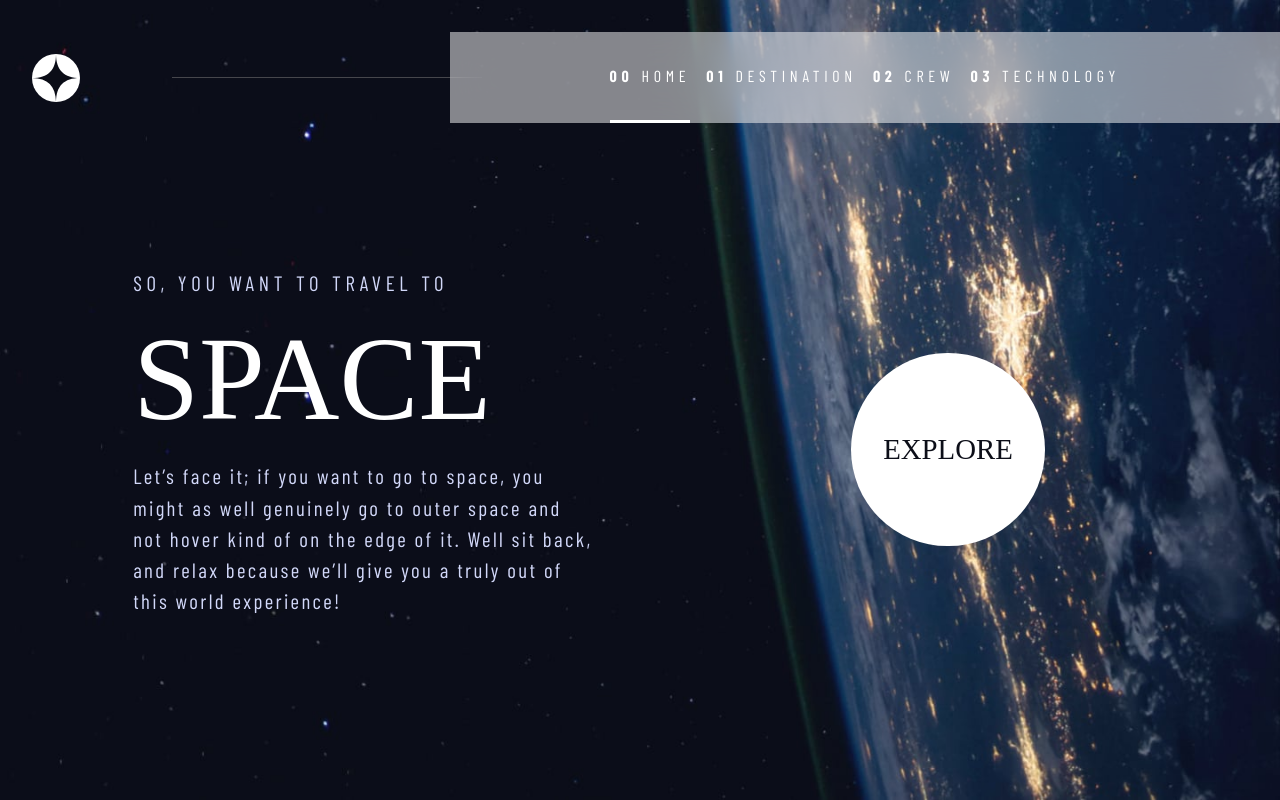
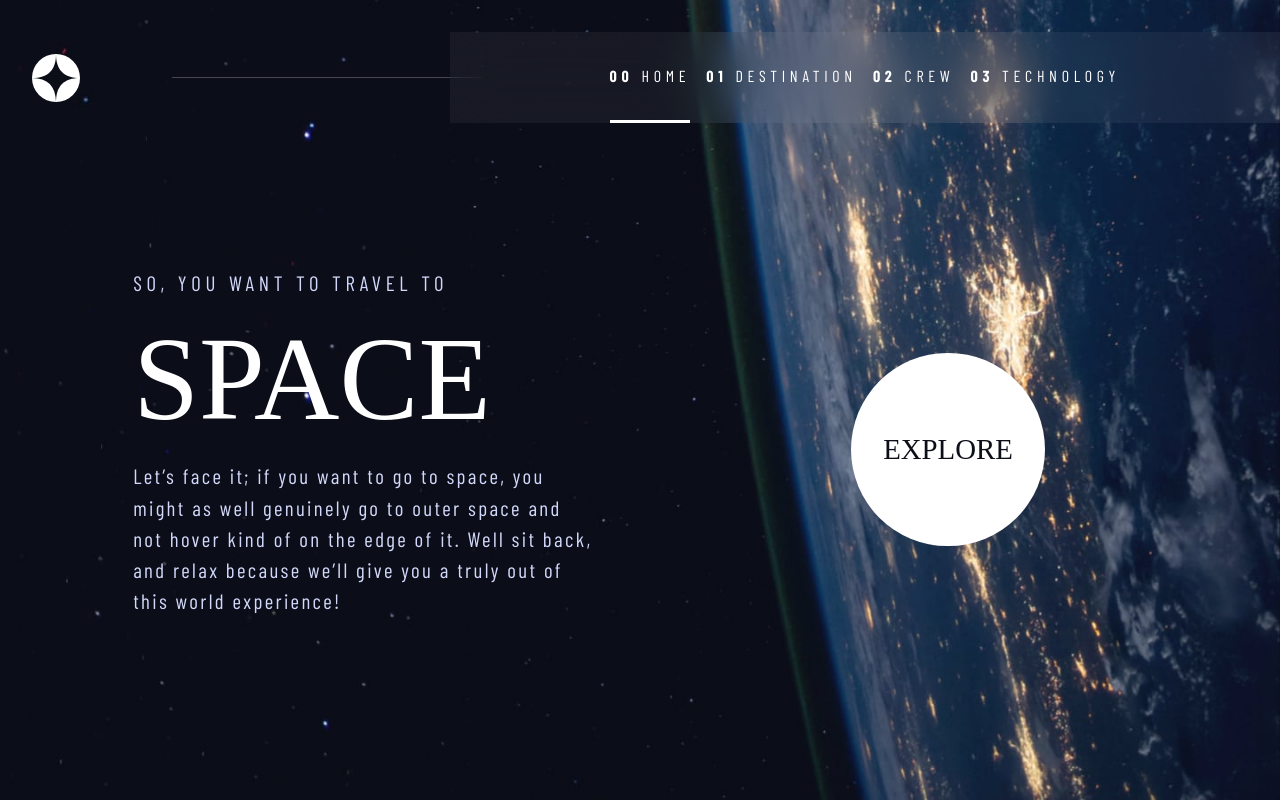
Before and after one commit to DavidofOrange/space-tourism-website, a React (Create React App) app: page / in a window 1280 px wide. Built offline with nearby package versions, Linux system fonts and the light colour scheme; a web font is replaced by a local one.

Commit message:
testing toggle nav menu

```diff
--- a/src/index.css
+++ b/src/index.css
@@ -244,7 +244,7 @@ select {
 }
 
 .primary-navigation {
-    --gap: clamp(2rem, calc(6vw), 7rem);
+    --gap: clamp(2rem, 6vw, 7rem);
     --underline-gap: 2rem;
     list-style: none;
     padding: 0;
@@ -254,7 +254,7 @@ select {
 
 @supports (backdrop-filter: blur(1.5rem)) {
     .primary-navigation {
-        background: hsl( var(--clr-white) / 0.5);
+        background: hsl( var(--clr-white) / 0.05);
         backdrop-filter: blur( 1.5rem );
     }
 }
```
